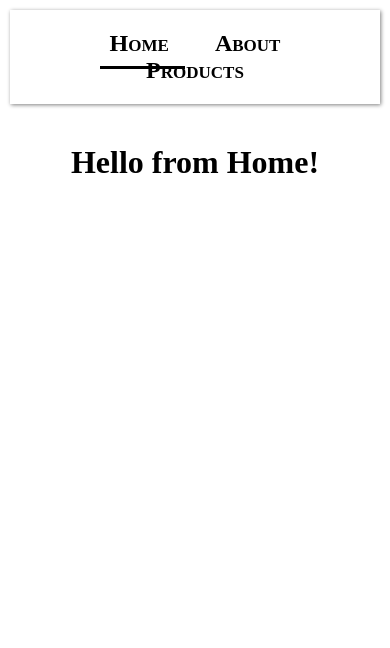
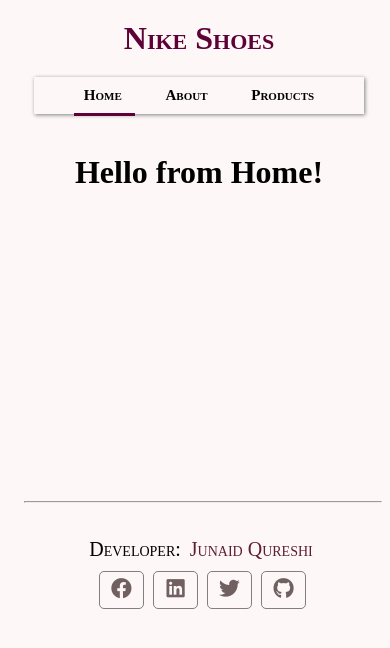
Before and after one commit to developer-junaid/Nike-Shoe-Store, a React (Create React App) app: page / in a window 390 px wide. Shown: the top 648 px of the page. Built offline with nearby package versions, Linux system fonts and the light colour scheme; a web font is replaced by a local one.

Commit message:
Made it mobile responsive

```diff
--- a/public/index.html
+++ b/public/index.html
@@ -3,6 +3,12 @@
   <head>
     <meta charset="utf-8" />
     <link rel="icon" href="%PUBLIC_URL%/nike.svg" />
+    <link
+    rel="stylesheet"
+    href="https://pro.fontawesome.com/releases/v5.10.0/css/all.css"
+    integrity="sha384-AYmEC3Yw5cVb3ZcuHtOA93w35dYTsvhLPVnYs9eStHfGJvOvKxVfELGroGkvsg+p"
+    crossorigin="anonymous"
+  />
     <meta name="viewport" content="width=device-width, initial-scale=1" />
     <meta name="theme-color" content="#000000" />
     <meta
@@ -24,7 +30,7 @@
       work correctly both with client-side routing and a non-root public URL.
       Learn how to configure a non-root public URL by running `npm run build`.
     -->
-    <title>Shoe Store</title>
+    <title>Nike Shoes</title>
     <link
       href="https://fonts.googleapis.com/css2?family=Merienda+One&display=swap"
       rel="stylesheet"
--- a/src/App.css
+++ b/src/App.css
@@ -1,30 +1,35 @@
 * {
-  margin: 0;
+  margin: 0 4px;
   padding: 0;
   box-sizing: border-box;
   font-family: "Merienda One", cursive;
 }
 
-body,
-html {
-  height: 100%;
-  width: 100%;
+body{
+  background: #fdf7f7;
 }
+
 /* Main Container */
 .container {
   width: 100%;
   text-align: center;
 }
+
+.nike-shoes {
+  margin: 20px;
+  font-variant: small-caps;
+  color: #5d0137;
+}
+
 /* NAV */
 .nav-container {
   display: flex;
   flex-direction: row;
   justify-content: center;
-  margin: 10px;
-  padding: 20px;
+  margin: 18px 10px;
+  padding: 10px;
   margin-bottom: 40px;
   box-shadow: 1px 1px 4px gray;
-
 }
 
 .nav-link {
@@ -38,8 +43,8 @@
 .logo {
   height: 100px;
   position: absolute;
-  left: 30px;
-  top: 0px;
+  left: 40px;
+  top: 62px;
 }
 
 @media (max-width: 800px) {
@@ -48,19 +53,29 @@
   }
 }
 
+@media (max-width: 500px) {
+  .nav-container {
+    font-size: x-small;
+  }
+}
+
+@media (max-width: 375px) {
+  .nav-link {
+    margin: 10px 0;
+    padding: 10px 2;
+  }
+}
+
 .nav-link:hover {
-  border-bottom: 3px solid black;
+  border-bottom: 3px solid #5d0137;
 }
 
 .active {
   text-decoration: none;
   color: black;
-  border-bottom: 3px solid black;
+  border-bottom: 3px solid #5d0137;
   font-variant: small-caps;
 }
-
-
-
 
 /* Product */
 .product-container {
@@ -71,29 +86,149 @@
 }
 
 .products {
-  margin: 10px 0px;
+  margin: 10px 4px;
   text-decoration: none;
   padding: 10px 0;
-  box-shadow: 5px 2px 6px gray;
-  width: 400px;
-  height: 350px;
+  box-shadow: 8px 8px 8px gray;
+  width: 350px;
+  height: 300px;
 }
 
-.shoe-name{
-  color: #5d0137;
-
+.products-shoe-image {
+  height: 200px;
 }
 
-.shoe-price{
+@media (max-width: 500px) {
+  .products {
+    width: 300px;
+    height: 250px;
+  }
+
+  .products-shoe-image {
+    height: 150px;
+  }
+}
+
+.shoe-name {
+  color: #5d0137;
+}
+
+.shoe-price {
   color: rgb(96, 110, 96);
-
 }
 /* Product Items */
 .product-items {
   margin: 10px auto;
   padding: 10px 0;
   color: #5d0137;
+  width: 80%;
+  height: auto;
+}
 
-  width: 800px;
-  height: 600px;
+.shoe-image {
+  width: 80%;
+  height: auto;
 }
+
+/* Footer container */
+.page-wrapper {
+  height: 130px;
+}
+/* FOOTER */
+.footer-container {
+  width: 100%;
+  margin-top: 180px;
+}
+
+/* FOOTER */
+.footer {
+  color: black;
+  height: 100px;
+  position: relative;
+}
+
+.footer .footer-content {
+  height: 100px;
+  display: flex;
+}
+
+.footer .footer-content .footer-section {
+  flex: 1;
+  padding: 25px;
+}
+
+.footer .footer-content h1 {
+  color: black;
+}
+
+.footer-para {
+  margin: 10px 0;
+  font-variant: small-caps;
+  font-size: x-large;
+}
+
+.my-name {
+  color: #5e1e37;
+}
+
+.footer .footer-content .about .contact span {
+  display: block;
+  margin-bottom: 8px;
+  font-size: 1.1em;
+}
+
+.footer .footer-content .about .socials a {
+  border: 1px solid gray;
+  width: 45px;
+  height: 38px;
+  padding-top: 5px;
+  margin-right: 5px;
+  margin-bottom: 20px;
+  text-align: center;
+  display: inline-block;
+  font-size: 1.3em;
+  text-decoration: none;
+  color: #706060;
+  border-radius: 5px;
+  transition: all 0.3s;
+}
+
+.footer .footer-content .about .socials a:hover {
+  color: rgb(30, 30, 150);
+  border: 1px solid black;
+  transition: all 0.3s;
+}
+
+.footer-section {
+  text-align: center;
+}
+
+.logo-text {
+  font-variant: initial;
+}
+
+.logo-text .logo-span {
+  color: #ec4961;
+}
+
+@media (max-width: 500px) {
+  .footer-para {
+    font-size: 20px;
+  }
+}
+
+@media (max-width: 350px) {
+  .footer-para {
+    font-size: 15px;
+  }
+
+  .footer .footer-content .about .socials a {
+    width: 30px;
+    height: 38px;
+    padding-top: 5px;
+    margin-right: 5px;
+    margin-bottom: 20px;
+
+    font-size: 1.3em;
+  }
+}
--- a/src/App.js
+++ b/src/App.js
@@ -1,11 +1,15 @@
 import React from "react";
 import RouterFunction from "./Router";
+import Footer from "./components/Footer";
+
 import "./App.css";
 
 function App() {
   return (
     <div className="container">
       <RouterFunction />
+
+      <Footer />
     </div>
   );
 }
--- a/src/components/About.js
+++ b/src/components/About.js
@@ -4,6 +4,7 @@
   return (
     <div>
       <h1>Hello from About!</h1>
+
     </div>
   );
 }
--- /dev/null
+++ b/src/components/Footer.js
@@ -0,0 +1,59 @@
+import React from "react";
+import "./../App.css";
+
+function Footer() {
+  return (
+    <div className="footer-container">
+
+      <div class="page-wrapper"></div>
+      <hr />
+      <footer>
+        <div class="footer">
+          <div class="footer-content">
+            <div class="footer-section about">
+
+              <p class="footer-para">
+               Developer: <span className='my-name'> Junaid Qureshi</span>
+              </p>
+              <div class="contact">
+
+              </div>
+              <div class="socials">
+                <a
+                  href="https://www.facebook.com/profile.php?id=100041078220896"
+                  target="_blank"
+                  rel="noopener noreferrer"
+                >
+                  <i class="fab fa-facebook"></i>
+                </a>
+                <a
+                  href="https://www.linkedin.com/in/junaid-qureshi-34a180194/"
+                  rel="noopener noreferrer"
+                  target="_blank"
+                >
+                  <i class="fab fa-linkedin"></i>
+                </a>
+                <a
+                  href="https://twitter.com/Junaid084869/"
+                  rel="noopener noreferrer"
+                  target="_blank"
+                >
+                  <i class="fab fa-twitter"></i>
+                </a>
+                <a
+                  href="https://github.com/developer-junaid"
+                  rel="noopener noreferrer"
+                  target="_blank"
+                >
+                  <i class="fab fa-github"></i>
+                </a>
+              </div>
+            </div>
+          </div>
+        </div>
+      </footer>
+    </div>
+  );
+}
+
+export default Footer;
--- a/src/components/Nav.js
+++ b/src/components/Nav.js
@@ -36,6 +36,8 @@
 
 
   return (
+    <div>
+      <h1 className='nike-shoes'>Nike Shoes</h1>
       <div className="nav-container">
         <nav>
           <h2>
@@ -46,6 +48,7 @@
           </h2>
         </nav>
       </div>
+    </div>
   );
 }
 
--- a/src/components/Product.js
+++ b/src/components/Product.js
@@ -6,19 +6,19 @@
 function Product() {
   return (
     <div>
-      <h1>Products</h1>
       <div className="product-container">
         {Object.keys(Shoes).map((keyName) => {
           const shoe = Shoes[keyName];
           return (
             <Link className="products" key={keyName} to={`/product/${keyName}`}>
-              <img alt="Shoe" src={shoe.img} height={250} />
+              <img className='products-shoe-image' alt="Shoe" src={shoe.img}  />
               <h3 className="shoe-name">{shoe.name}</h3>
               <h2 className="shoe-price"> {shoe.price} </h2>
             </Link>
           );
         })}
       </div>
+      <div className="page-wrapper"></div>
     </div>
   );
 }
--- a/src/components/ProductItems.js
+++ b/src/components/ProductItems.js
@@ -17,7 +17,7 @@
       <div className="product-items">
       <h3 className="shoe-name">{shoe.name}</h3>
               <h2 className="shoe-price"> Price = {shoe.price} </h2>
-             <a href={shoe.img2}> <img alt="Shoe" src={shoe.img2} height={500} /> </a>
+             <a href={shoe.img2}> <img className='shoe-image' alt="Shoe" src={shoe.img2} /> </a>
       </div>
     </div>
   );
```
Also changed, not shown: public/logo192.png (deleted), public/logo512.png (deleted). Lines whose indentation alone changed are shown as unchanged.
